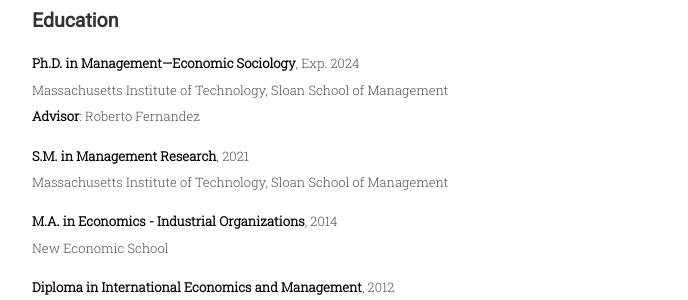
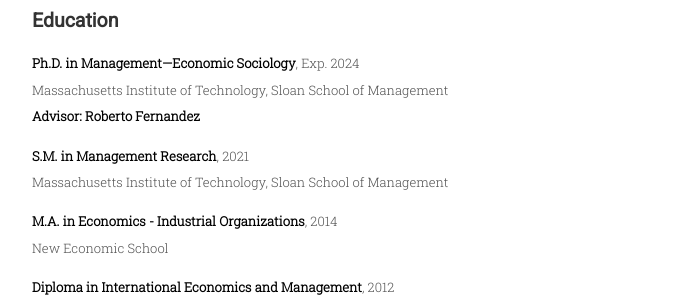
Before and after one commit to tatianalabuzova/tatianalabuzova.github.io, a Jekyll site: the page built from menu/education.md, in a window 1280 px wide. Shown: the part 182-482 px from the top of the page, without its empty margins (293-981 px from the left). Built offline with Jekyll 4.4.1, drawn with Linux system fonts in a browser that asks for light colours.

Commit message:
Update education.md

```diff
--- a/menu/education.md
+++ b/menu/education.md
@@ -5,7 +5,7 @@ title: Education
 
 <span style="color:#000000"><b>Ph.D. in Management—Economic Sociology</b></span>, Exp. 2024<br>
 Massachusetts Institute of Technology, Sloan School of Management <br>
-<span style="color:#000000"><b>Advisor</b></span>: Roberto Fernandez
+<span style="color:#000000"><b>Advisor: Roberto Fernandez</b></span>
 
 <span style="color:#000000"><b>S.M. in Management Research</b></span>, 2021<br>
 Massachusetts Institute of Technology, Sloan School of Management
```
